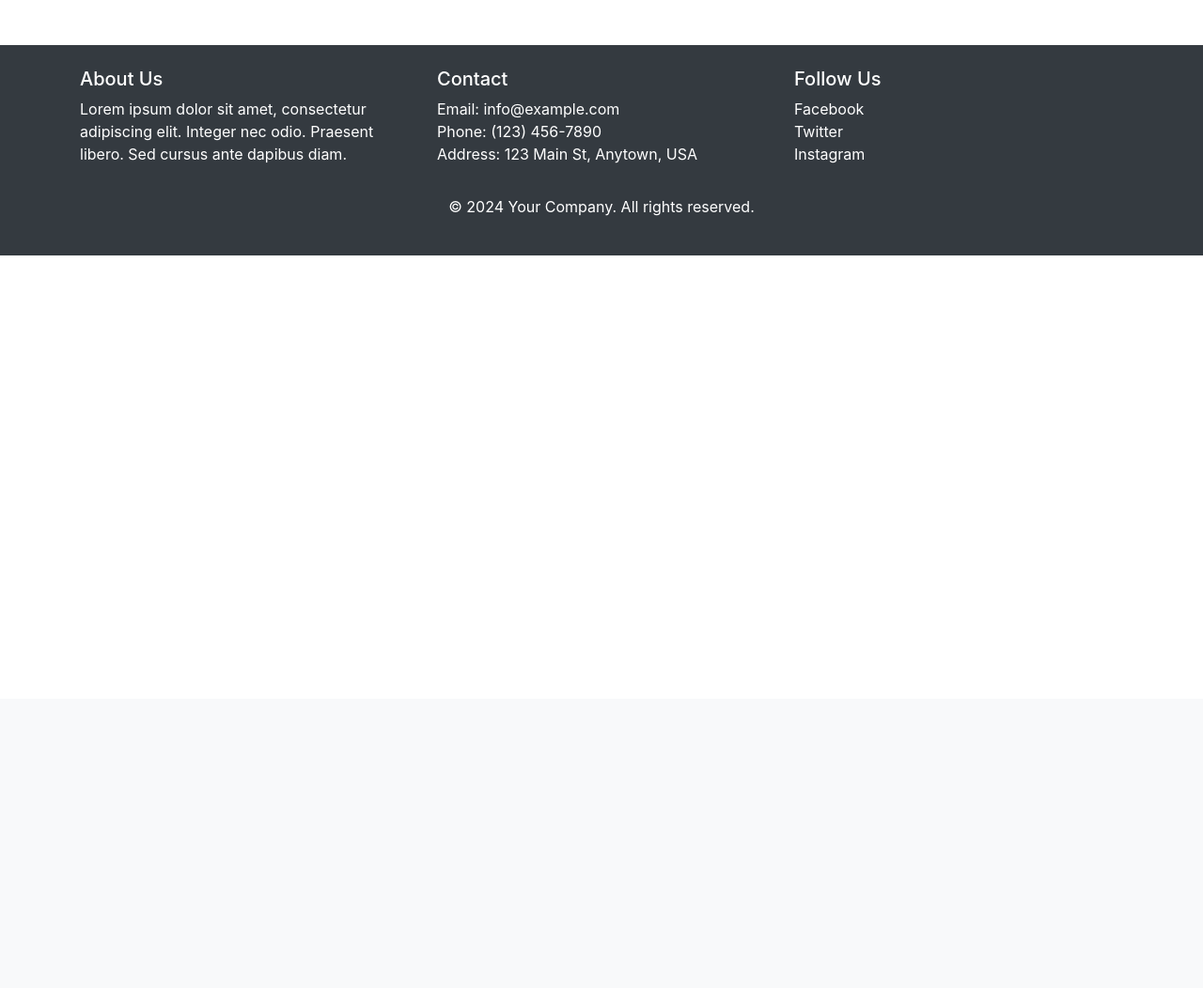
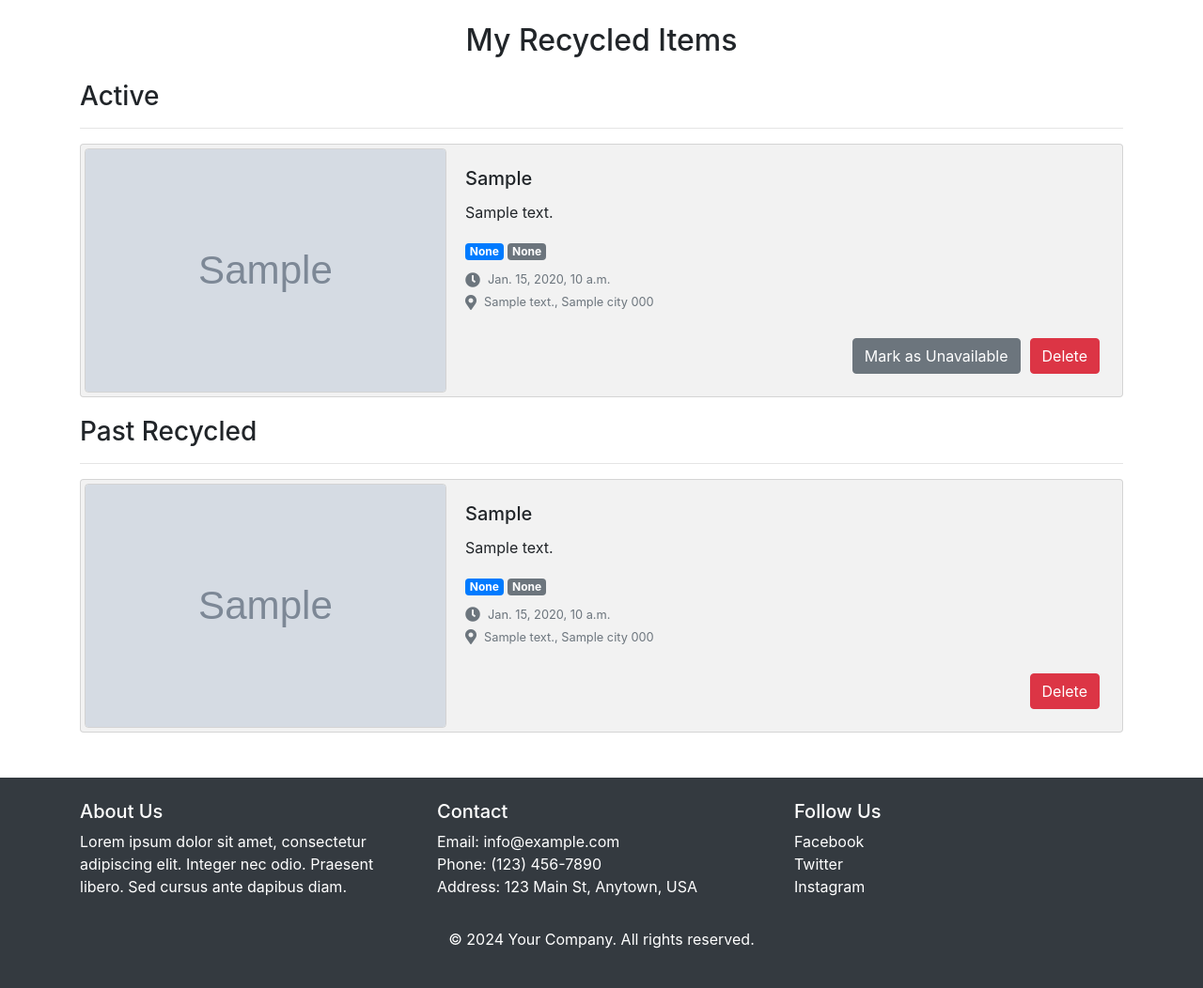
Before and after one commit to Ramish-Amir/e_waste_network, a Django app: template e_waste_app/templates/e_waste_app/userhistory.html in a window 1280 px wide. Shown: the part 56-1108 px from the top of the page at 94% size. Before the commit the page ends 328 px from the top, so only its background shows below. Run offline with Django 5.2, Linux system fonts and the light colour scheme; the template is opened without the code that fills it: most values are stand-ins (such as "Sample title", 1, 10 or a date in 2020); grey boxes marked "Sample" are stand-in pictures; some libraries are stand-ins or nearby versions.

Commit message:
Userhistory details

```diff
--- a/e_waste_app/templates/e_waste_app/userhistory.html
+++ b/e_waste_app/templates/e_waste_app/userhistory.html
@@ -3,7 +3,9 @@
 {% load custom_filters %}
 {% load crispy_forms_filters %}
 {% load crispy_forms_tags %}
+
 {% block title %}Search Recycling Requests{% endblock %}
+
 {% block content %}
 <style>
     .truncate {
@@ -13,6 +15,8 @@
         overflow: hidden;
         text-overflow: ellipsis;
     }
+
+
     .item-card {
         width: 100%;
             display: flex !important;
@@ -25,9 +29,11 @@
         border-radius: .25rem;
         height: 270px;
         }
+
     .img_wrap {
         width: 35%;
     }
+
     .item-card-body {
         position: relative;
         width: 65%;
@@ -41,6 +47,7 @@
             border: 1px solid rgba(0,0,0,.125);
             object-fit: cover;
         }
+
         .badge-condition {
             margin-top: 10px;
         }
@@ -53,6 +60,7 @@
     .icon-text i {
         margin-right: 8px;
     }
+
         .card-buttons-wrap {
             position: absolute;
             right: 20px;
@@ -64,5 +72,89 @@
         .card-buttons-wrap button {
             margin-left: 10px;
         }
+
+
 </style>
+
+<div class="container">
+    <h2 class="my-4 text-center">My Recycled Items</h2>
+
+    <h3>Active</h3>
+    <hr />
+    {% for item in active_items %}
+        <div class="item-card">
+            <div class="img_wrap">
+                {% if item.image %}
+                    <img src="{{ item.image.url }}" alt="Card image cap">
+                {% else %}
+                    <img src="https://media.istockphoto.com/id/1147544807/vector/thumbnail-image-vector-graphic.jpg?s=612x612&w=0&k=20&c=rnCKVbdxqkjlcs3xH87-9gocETqpspHFXu5dIGB4wuM=" alt="Default image">
+                {% endif %}
+            </div>
+            <div class="item-card-body">
+                <h5 class="card-title">{{ item.item_type }}</h5>
+                <p class="card-text truncate">{{ item.description }}</p>
+                <span class="badge badge-primary">{{ category_choices|get_item:item.category }}</span>
+                <span class="badge badge-secondary">{{ condition_choices|get_item:item.condition }}</span>
+                <div class="badge-condition">
+                    <div class="icon-text">
+                        <i class="fas fa-clock text-muted"></i><small class="text-muted">{{  item.created_at }}</small>
+                    </div>
+                    <div class="icon-text">
+                        <i class="fas fa-map-marker-alt text-muted"></i><small class="text-muted">{{ item.address }}, {{ item.city }} {{ item.postal_code }}</small>
+                    </div>
+                </div>
+                <div class="card-buttons-wrap">
+{#                    <button class="btn btn-primary">Edit</button>#}
+                    <form action="{% url 'e_waste_app:mark_unavailable' item.pk %}" method="post" style="display:inline;">
+                    {% csrf_token %}
+                    <button class="btn btn-secondary" type="submit">Mark as Unavailable</button>
+                </form>
+                <form action="{% url 'e_waste_app:delete_item' item.pk %}" method="post" style="display:inline;">
+                    {% csrf_token %}
+                    <button class="btn btn-danger" type="submit">Delete</button>
+                </form>
+                </div>
+            </div>
+        </div>
+    {% empty %}
+    <div class="col-12">
+        <p>No past items found.</p>
+    </div>
+    {% endfor %}
+
+<h3>Past Recycled</h3>
+<hr/>
+    {% for item in inactive_items %}
+        <div class="item-card">
+            <div class="img_wrap">
+                {% if item.image %}
+                    <img src="{{ item.image.url }}" alt="Card image cap">
+                {% else %}
+                    <img src="https://media.istockphoto.com/id/1147544807/vector/thumbnail-image-vector-graphic.jpg?s=612x612&w=0&k=20&c=rnCKVbdxqkjlcs3xH87-9gocETqpspHFXu5dIGB4wuM=" alt="Default image">
+                {% endif %}
+            </div>
+            <div class="item-card-body">
+                <h5 class="card-title">{{ item.item_type }}</h5>
+                <p class="card-text truncate">{{ item.description }}</p>
+                <span class="badge badge-primary">{{ category_choices|get_item:item.category }}</span>
+                <span class="badge badge-secondary">{{ condition_choices|get_item:item.condition }}</span>
+                <div class="badge-condition">
+                    <div class="icon-text">
+                        <i class="fas fa-clock text-muted"></i><small class="text-muted">{{  item.created_at }}</small>
+                    </div>
+                    <div class="icon-text">
+                        <i class="fas fa-map-marker-alt text-muted"></i><small class="text-muted">{{ item.address }}, {{ item.city }} {{ item.postal_code }}</small>
+                    </div>
+                </div>
+                <div class="card-buttons-wrap">
+                    <button class="btn btn-danger">Delete</button>
+                </div>
+            </div>
+        </div>
+    {% empty %}
+        <div class="col-12">
+            <p>No past items found.</p>
+        </div>
+    {% endfor %}
+    </div>
 {% endblock %}
```
